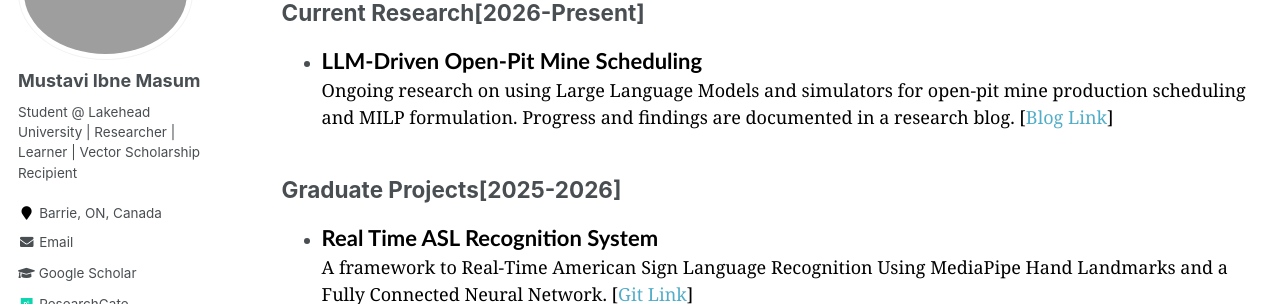
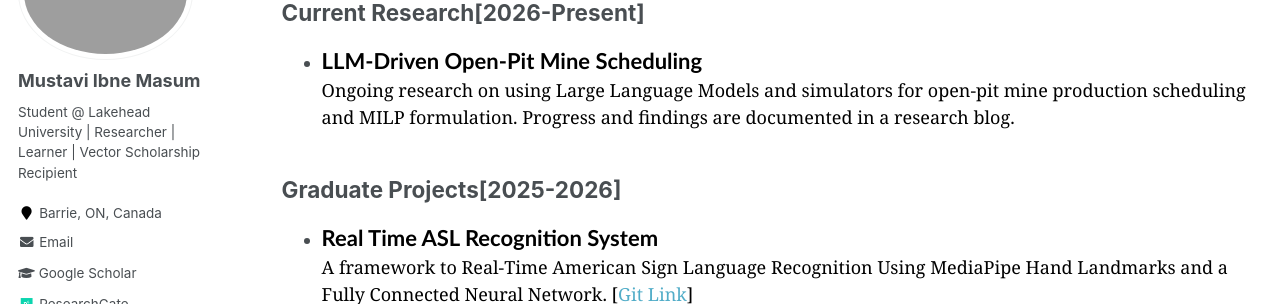
Before and after one commit to Mustavi-Ibne-Masum/mustavi-ibne-masum.github.io, a Jekyll site: the page built from _pages/projects.md, in a window 1280 px wide and 900 px high, cut to the strip 192-496 px from the top of the window. Built offline with Jekyll 4.4.1, drawn with Linux system fonts in a browser that asks for light colours; some web fonts are replaced.

Commit message:
Update projects.md

```diff
--- a/_pages/projects.md
+++ b/_pages/projects.md
@@ -22,10 +22,9 @@ author_profile: true
 </style>
 
 ## Current Research[2026-Present]
-* <span style="color:black;font-family:Trebuchet MS;font-size:22px"><b>LLM-Driven Open-Pit Mine Scheduling</b></span><br>
-<span style="color:black;font-family:Georgia">Ongoing research on using Large Language Models and simulators for open-pit mine production scheduling and MILP formulation. Progress and findings are documented in a research blog.
-[[Blog Link](https://mustavi-99.github.io/Mining_research/)]
-</span>
+* <span style="font-family:Trebuchet MS;font-size:22px"><b><a href="https://mustavi-99.github.io/Mining_research/" style="color:black;text-decoration:none">LLM-Driven Open-Pit Mine Scheduling</a></b></span><br>
+  <span style="color:black;font-family:Georgia">Ongoing research on using Large Language Models and simulators for open-pit mine production scheduling and MILP formulation. Progress and findings are documented in a research blog.</span>
+
 
 ## Graduate Projects[2025-2026]
 * <span style="color:black;font-family:Trebuchet MS;font-size:22px"><b>Real Time ASL Recognition System</b></span><br>
```
